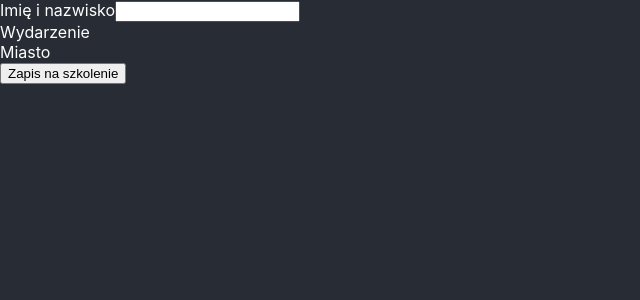
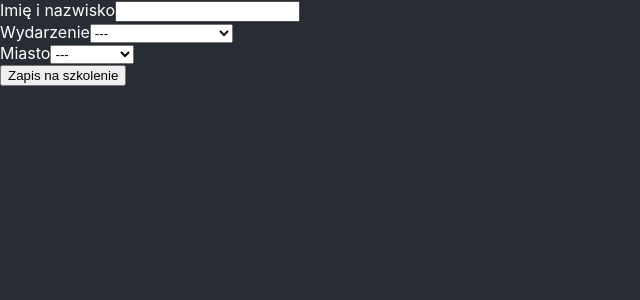
Before and after one commit to wochowskaj83/Projekt-MERN1-registration, a React (Create React App) app in the folder frontend/: page / in a window 1280 px wide. Shown: the top 300 px of the page, without its empty margins (0-640 px from the left). Built offline with nearby package versions, Linux system fonts and the light colour scheme.

Commit message:
Komponent select

```diff
--- a/frontend/src/components/Form.js
+++ b/frontend/src/components/Form.js
@@ -1,21 +1,82 @@
+import axios from 'axios'
+import { useState } from 'react'
+import Select from './Select'
 import './Form.css'
 
-const Form =() => {
-    return <form action='#'>
+const Form = () => {
+    const [name, setName] = useState('')
+    const [event, setEvent] = useState({ key: '', val: '' })
+    const [city, setCity] = useState({ key: '', val: '' })
+    const [errors, setErrors] = useState([])
+
+    const choicesEvents = [
+        ['', '---'],
+        ['front-end-react', 'Front End - ReactJS'],
+        ['back-end-react', 'Back End - Node.js'],
+        ['full-stack-react', 'Full Stack - MERN'],
+        ['tester-manual', 'Tester Manualny']
+    ]
+
+    const choicesCities = [
+        ['', '---'],
+        ['onilne', 'Online'],
+        ['warsaw', 'Warszawa'],
+        ['cracow', 'Kraków']
+    ]
+
+    const handleChangeName = (e) => {
+        setName(e.target.value)
+    }
+
+    const handleChangeEvent = (e) => {
+        setEvent({
+            key: e.target.value,
+            val: e.target.options[e.target.selectedIndex].innerText
+        })
+    }
+
+    const handleChangeCity = (e) => {
+        setCity({
+            key: e.target.value,
+            val: e.target.options[e.target.selectedIndex].innerText
+        })
+    }
+
+    return (
+        <div className="formwrapper">
+            <form action='#'>
                 <div className="wrapper">
                     <label htmlFor="name">Imię i nazwisko</label>
-            <input type="text" id="name" />
+                    <input type="text" id="name" value={name} onChange={handleChangeName} />
                 </div>
                 <div className="wrapper">
                     <label htmlFor="event">Wydarzenie</label>
+                    <Select
+                        values={choicesEvents}
+                        selectedValue={event.key}
+                        onValueChange={handleChangeEvent}
+                        id='events'
+                    />
                 </div>
                 <div className="wrapper">
                     <label htmlFor="city">Miasto</label>
+                    <Select
+                        values={choicesCities}
+                        selectedValue={event.key}
+                        onValueChange={handleChangeCity}
+                        id='city'
+                    />
                 </div>
                 <div className="wrapper">
                     <button type="submit">Zapis na szkolenie</button>
                 </div>
             </form>
+
+            <div className="errorsWrapper">
+                <ul className='errors'></ul>
+            </div>
+        </div>
+    )
 }
 
 export default Form
--- /dev/null
+++ b/frontend/src/components/Select.js
@@ -0,0 +1,14 @@
+import './Select.css'
+const Select = ({ values, onValueChange, selectedValue, ...rest }) => {
+    return (
+        <select value={selectedValue} onChange={onValueChange} {...rest}>
+            {values.map(([value, text]) => (
+                <option key={value} value={value}>
+                {text}
+                </option>
+            ))}
+        </select>
+    )
+}
+
+export default Select
```
Also changed, not shown: frontend/src/components/Select.css (added). Lines whose indentation alone changed are shown as unchanged.
